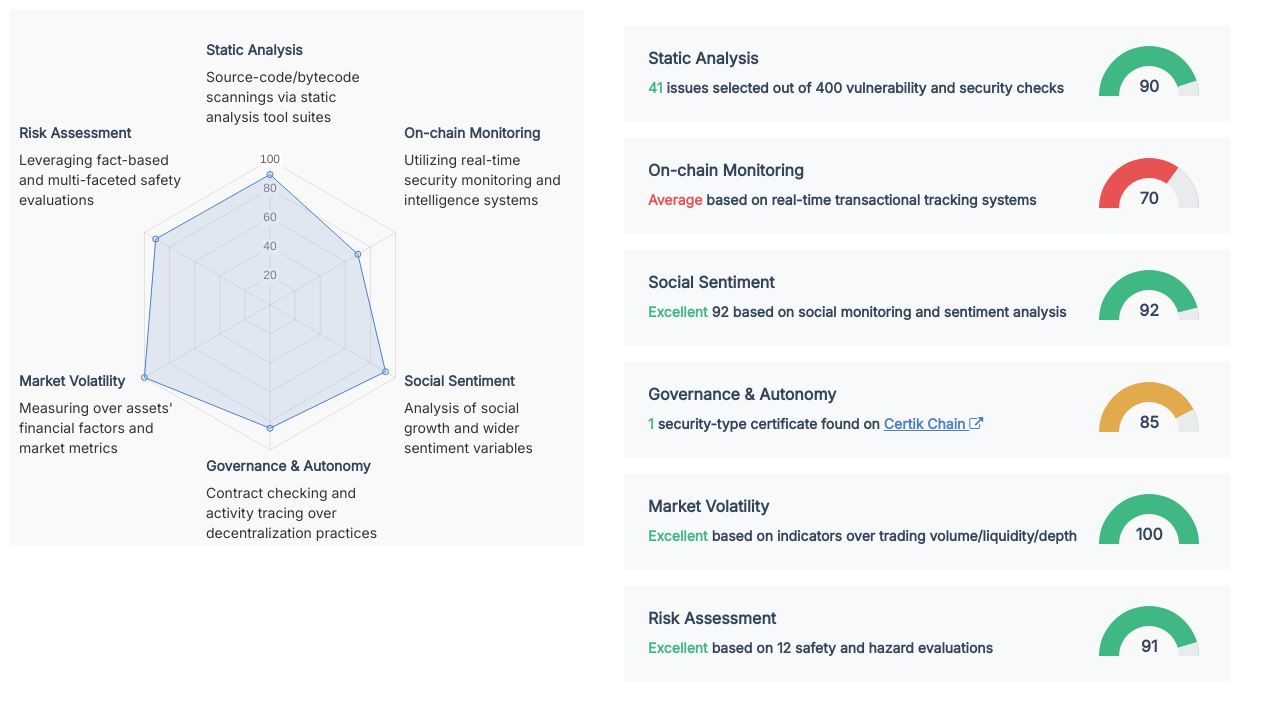
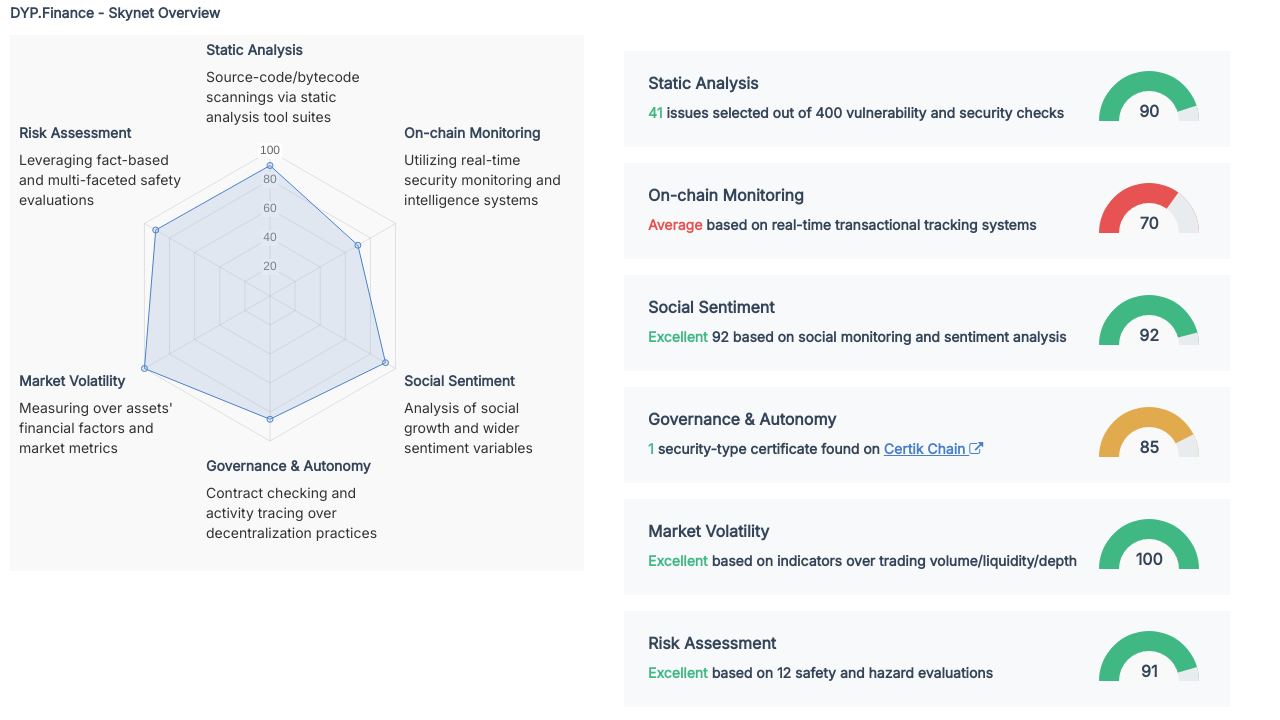
Before and after one commit to PistachioGuoguo/certik-fullstack-intern-interview, a React (Create React App) app: page / in a window 1280 px wide. Shown: the top 720 px of the page. Built offline with nearby package versions, Linux system fonts and the light colour scheme; data requests are answered from the project's data file.

Commit message:
adjust location in css

```diff
--- a/src/App.js
+++ b/src/App.js
@@ -9,8 +9,12 @@
   const testUrl = 'http://localhost:8000/primitives';
   const indicators = useFetch(testUrl)['data'];
 
+
+
   return (
     <div className="App">
+
+      <h4>DYP.Finance - Skynet Overview</h4>
 
       <div className="left">
         { indicators && <Left indicators={indicators} />}
--- a/src/RadarGraph.js
+++ b/src/RadarGraph.js
@@ -30,7 +30,7 @@
     };
 
     return (
-        <Radar data={data} options={options} height={600}/>
+        <Radar data={data} options={options} height={530}/>
      );
 }
 
--- a/src/index.css
+++ b/src/index.css
@@ -23,6 +23,17 @@
   float: left;
   display: block;
   margin: 10px 10px;
+}
+
+h4{
+  font-family: Inter;
+  color: #354559;
+  text-align: left;
+  padding: 10px;
+  line-height: 13px;
+  font-size: 14px;
+  margin: 0px 0;
+  padding: 6px 10px;
 }
 
 code {
@@ -272,8 +283,8 @@
   position: relative;
   width: 291.43px;
   height: 252.86px;
+  margin-top: -4%;
   margin: 0 20%;
-  top: 20%;
 
   background-color: #f9f9fa;
 }
```
